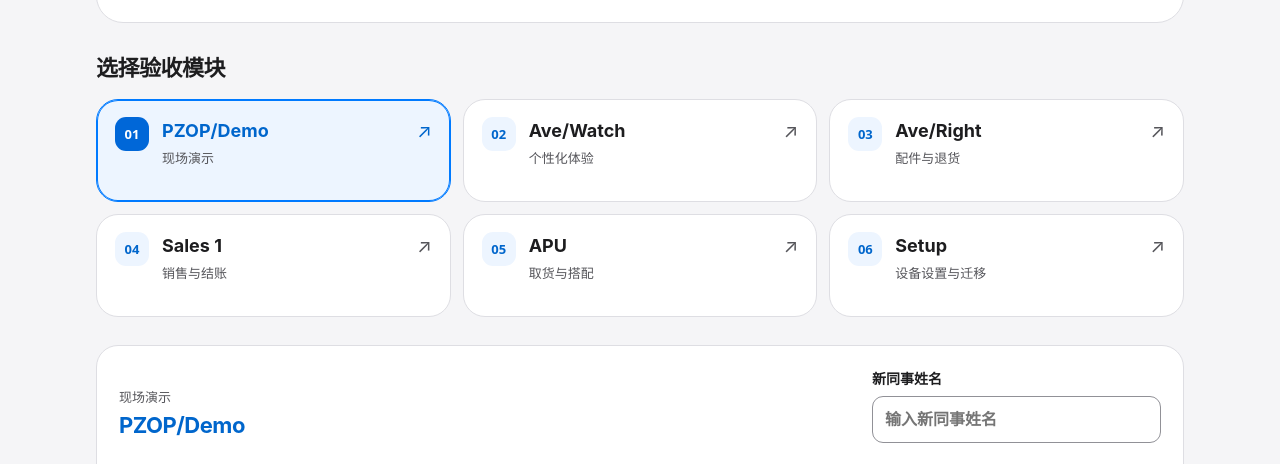
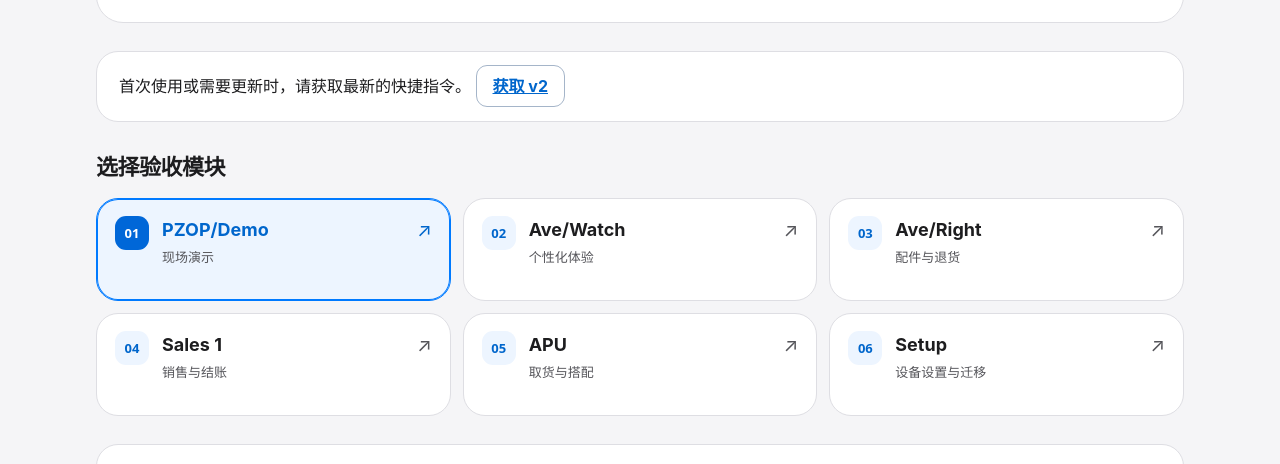
Before and after one commit to LucianLei/qb-learning-validation-web, a plain HTML site: page index.html in a window 1280 px wide. Shown: the part 276-740 px from the top of the page. Drawn offline with Linux system fonts and the light colour scheme.

Commit message:
Enable the v2 shortcut update link

```diff
--- a/index.html
+++ b/index.html
@@ -43,8 +43,7 @@ const feishu = document.documentElement.dataset.mode === "feishu";
 const shortcutMode = document.documentElement.dataset.mode === "shortcut";
 const shortcutParams = new URLSearchParams(location.search);
 const shortcutName = shortcutParams.get("shortcut") || "QB 学习验收";
-// Set this to {version: 2, url: "..."} once the new iCloud import link is ready.
-const shortcutRelease = null;
+const shortcutRelease = {version: 2, url: "https://www.icloud.com/shortcuts/6c5e3e03dab841b19a6ca15b3cacb036"};
 const signOut = document.querySelector("#signOut");
 const demoKey = "qb-validation-offline-v1";
 const sample = {admin:true,reviewer:"演示导师",learners:[{id:"sample-1",name:"示例同事 A"},{id:"sample-2",name:"示例同事 B"}],reviews:[
```
